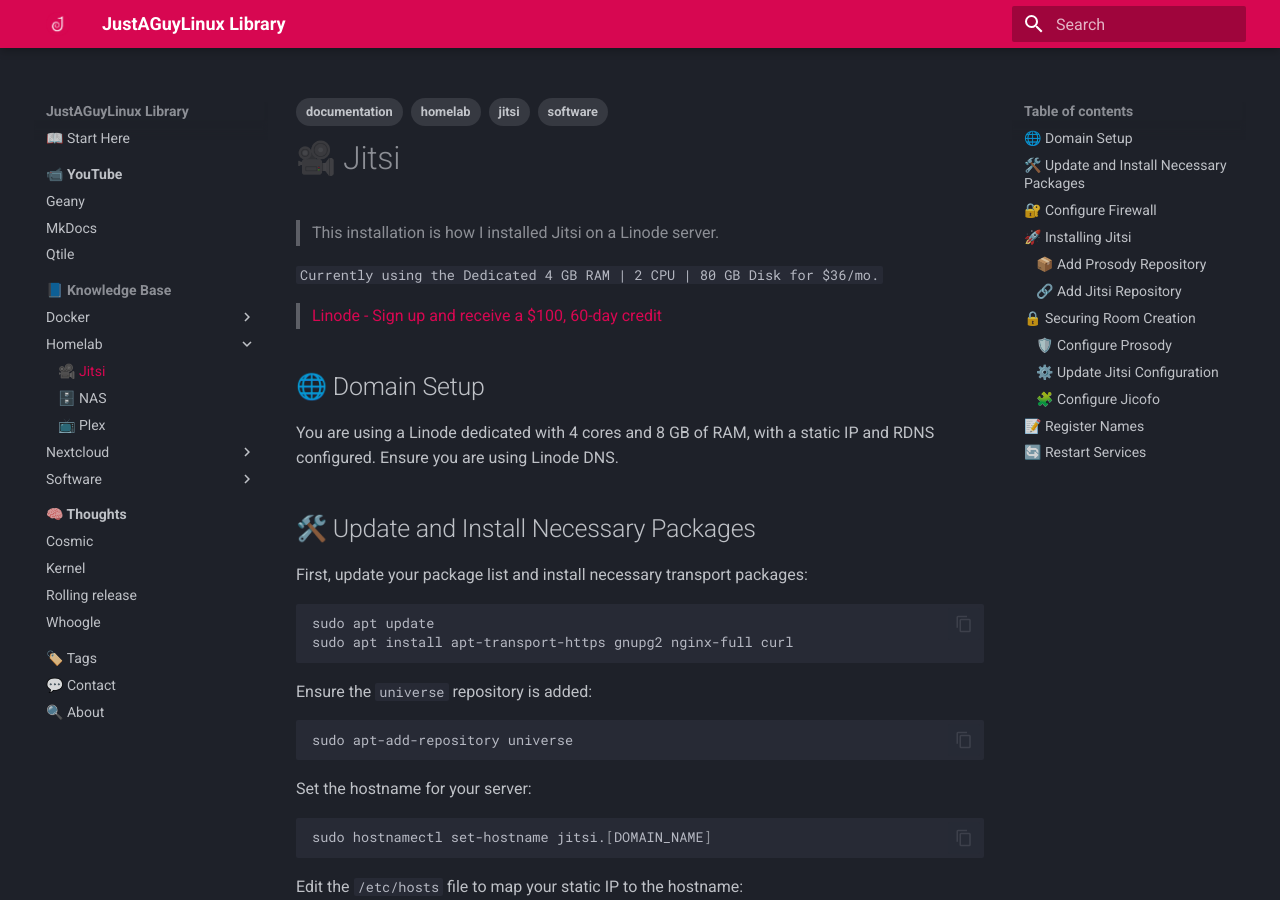
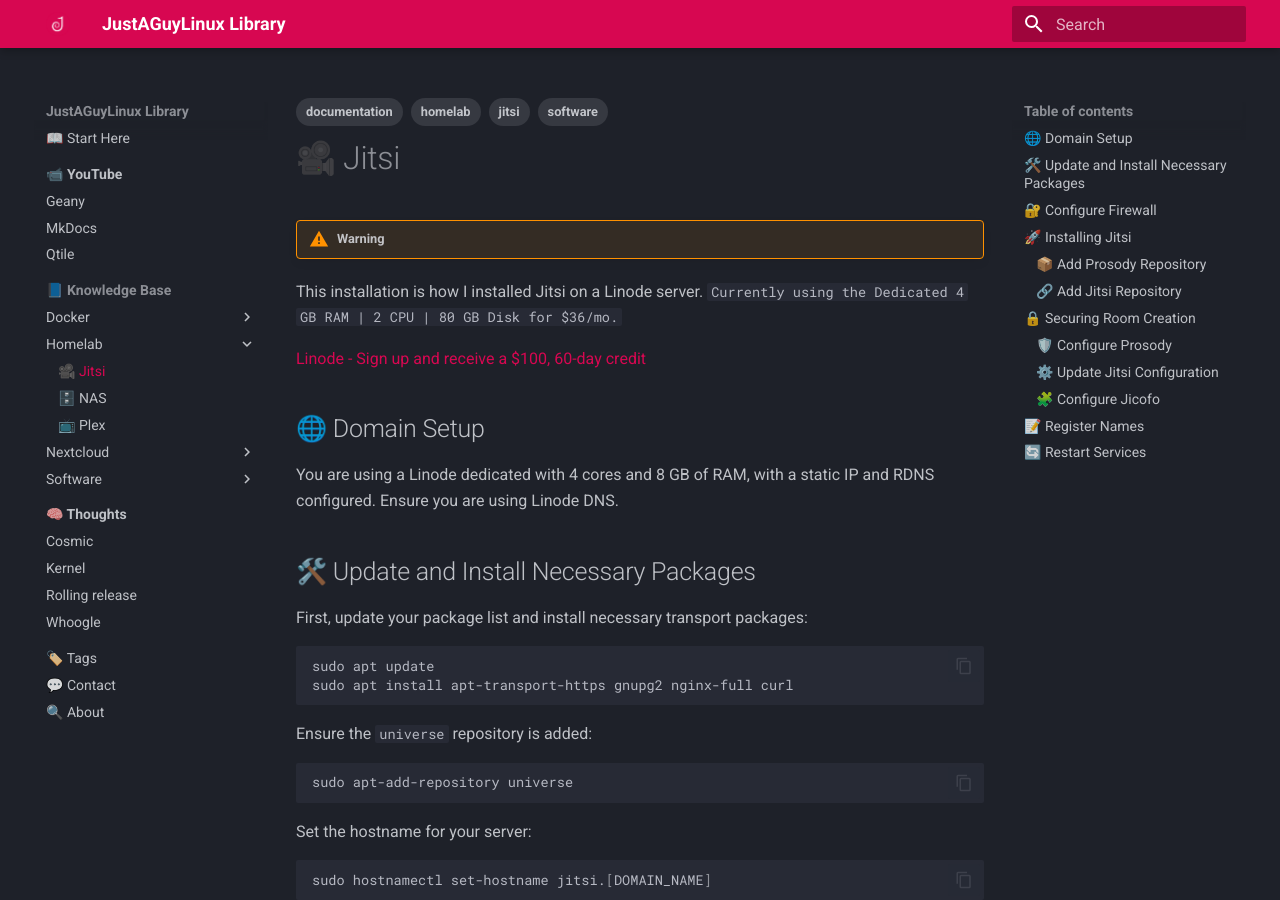
Before and after one commit to drewgrif/jagmkdocs, an MkDocs documentation site: the page built from docs/documentation/homelab/jitsi.md, in a window 1280 px wide and 900 px high. Built offline with MkDocs 1.6.1 and Material for MkDocs 9.7.7, drawn with Linux system fonts in a browser that asks for light colours.

Commit message:
Update jitsi.md

```diff
--- a/docs/documentation/homelab/jitsi.md
+++ b/docs/documentation/homelab/jitsi.md
@@ -8,11 +8,12 @@ tags:
 
 # 🎥 Jitsi
 
-> This installation is how I installed Jitsi on a Linode server.
+!!! warning
 
+ This installation is how I installed Jitsi on a Linode server.
 `Currently using the Dedicated 4 GB RAM | 2 CPU |  80 GB Disk for $36/mo.`
 
-> [Linode - Sign up and receive a $100, 60-day credit](https://www.linode.com/lp/refer/?r=06e69fe957f6b439e07b808b83b93da9f29f1f2c){:target="_blank"}
+[Linode - Sign up and receive a $100, 60-day credit](https://www.linode.com/lp/refer/?r=06e69fe957f6b439e07b808b83b93da9f29f1f2c){:target="_blank"}
 
 ## 🌐 Domain Setup
 You are using a Linode dedicated with 4 cores and 8 GB of RAM, with a static IP and RDNS configured. Ensure you are using Linode DNS.
```
